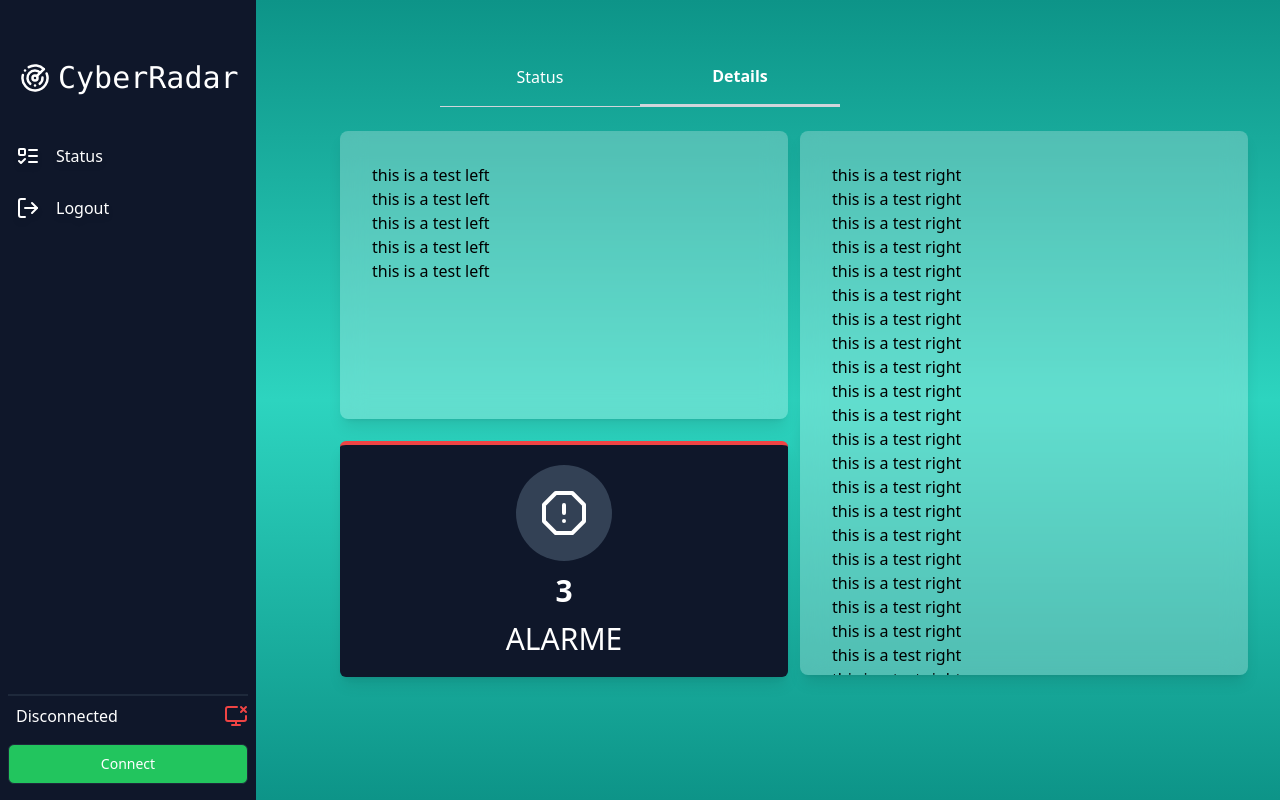
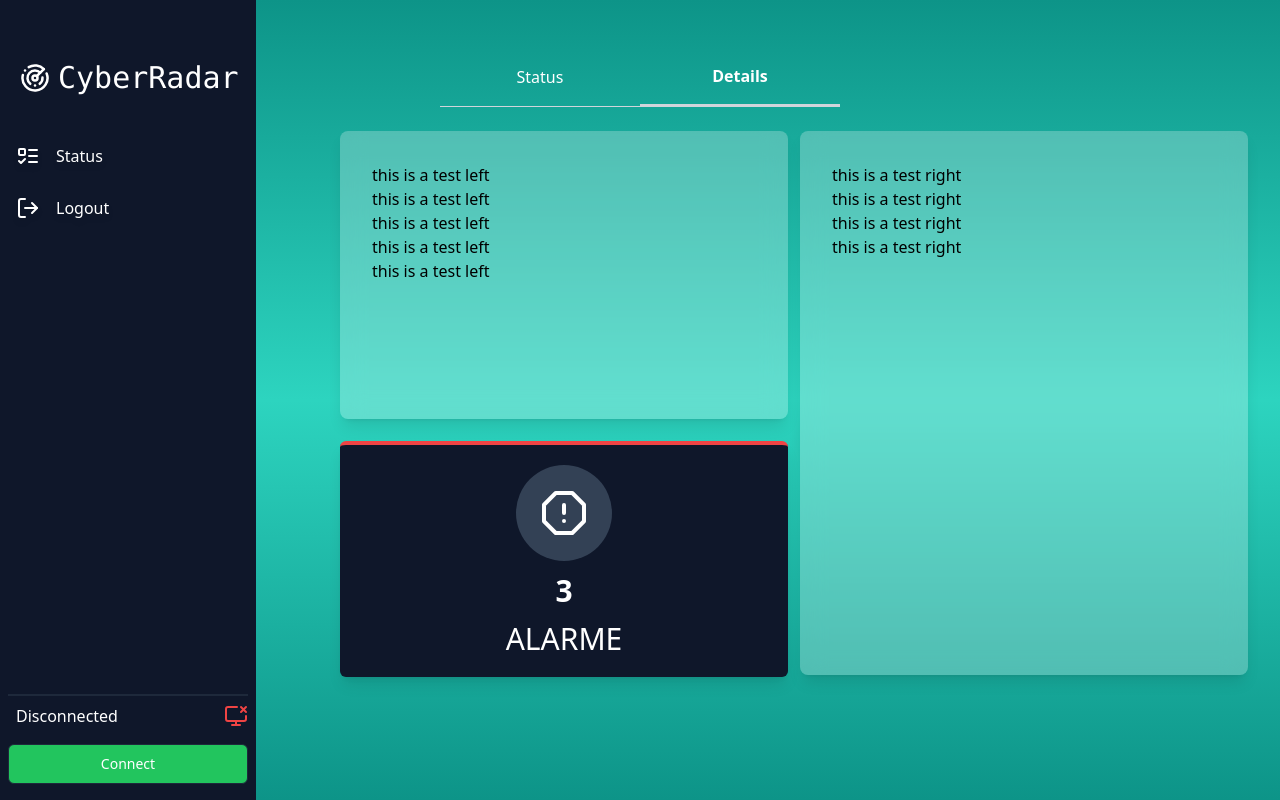
Before and after one commit to issa-hassane/project_, a React (Vite) app in the folder IDS_system/: page /dashboard in a window 1280 px wide. Both pictures are taken after a click on the button "Details". Built offline with nearby package versions, Linux system fonts and the light colour scheme.

Commit message:
changed event name

```diff
--- a/IDS_system/src/components/Details.jsx
+++ b/IDS_system/src/components/Details.jsx
@@ -42,29 +42,6 @@ function Details() {
             <p>this is a test right</p>
             <p>this is a test right</p>
             <p>this is a test right</p>
-            <p>this is a test right</p>
-            <p>this is a test right</p>
-            <p>this is a test right</p>
-            <p>this is a test right</p>
-            <p>this is a test right</p>
-            <p>this is a test right</p>
-            <p>this is a test right</p>
-            <p>this is a test right</p>
-            <p>this is a test right</p>
-            <p>this is a test right</p>
-            <p>this is a test right</p>
-            <p>this is a test right</p>
-            <p>this is a test right</p>
-            <p>this is a test right</p>
-            <p>this is a test right</p>
-            <p>this is a test right</p>
-            <p>this is a test right</p>
-            <p>this is a test right</p>
-            <p>this is a test right</p>
-            <p>this is a test right</p>
-            <p>this is a test right</p>
-            <p>this is a test right</p>
-            <p>this is a test right</p>
           </div>
         </div>
       </div>
```
Also changed, not shown: 1 other file (tests, documents, lock files or other folders).
